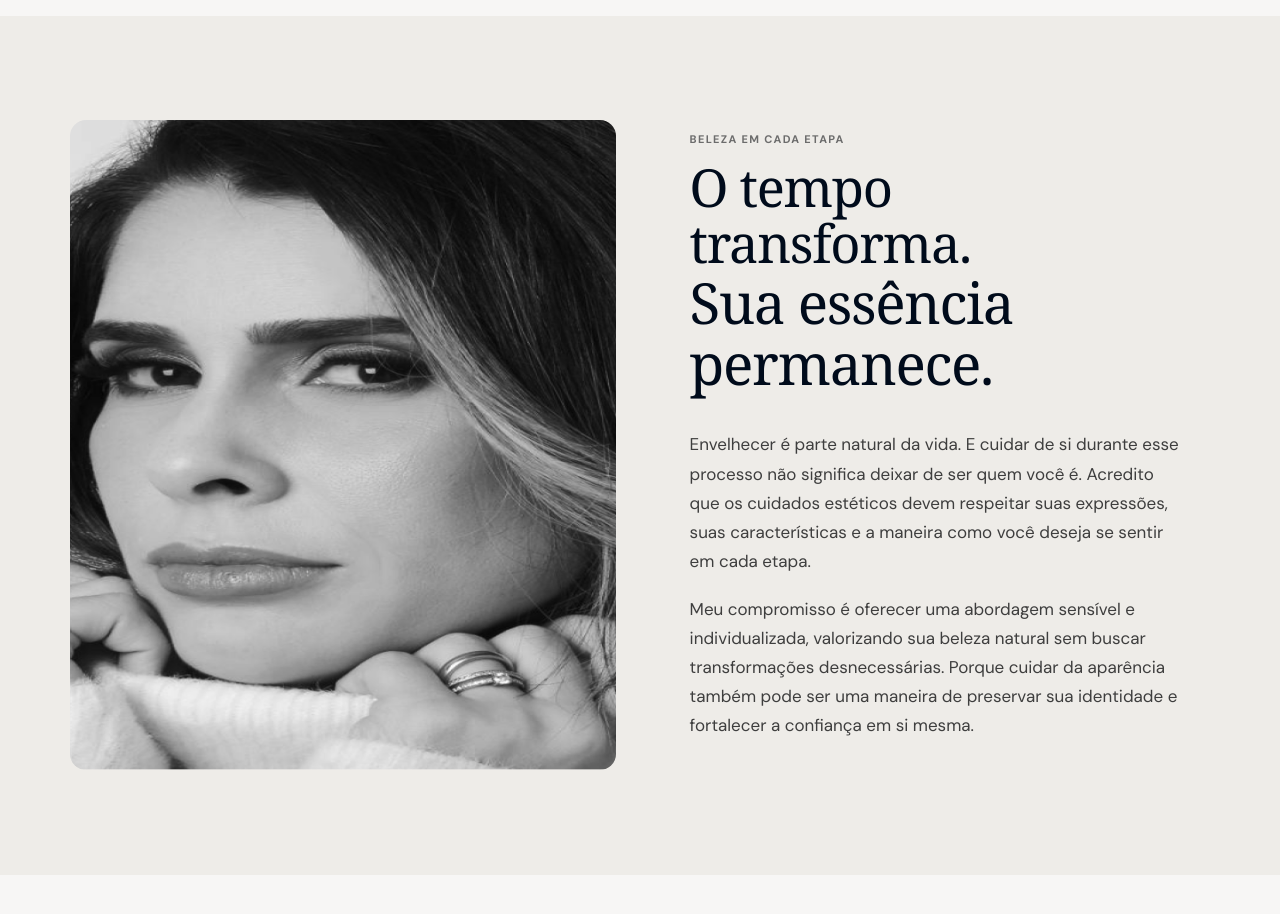
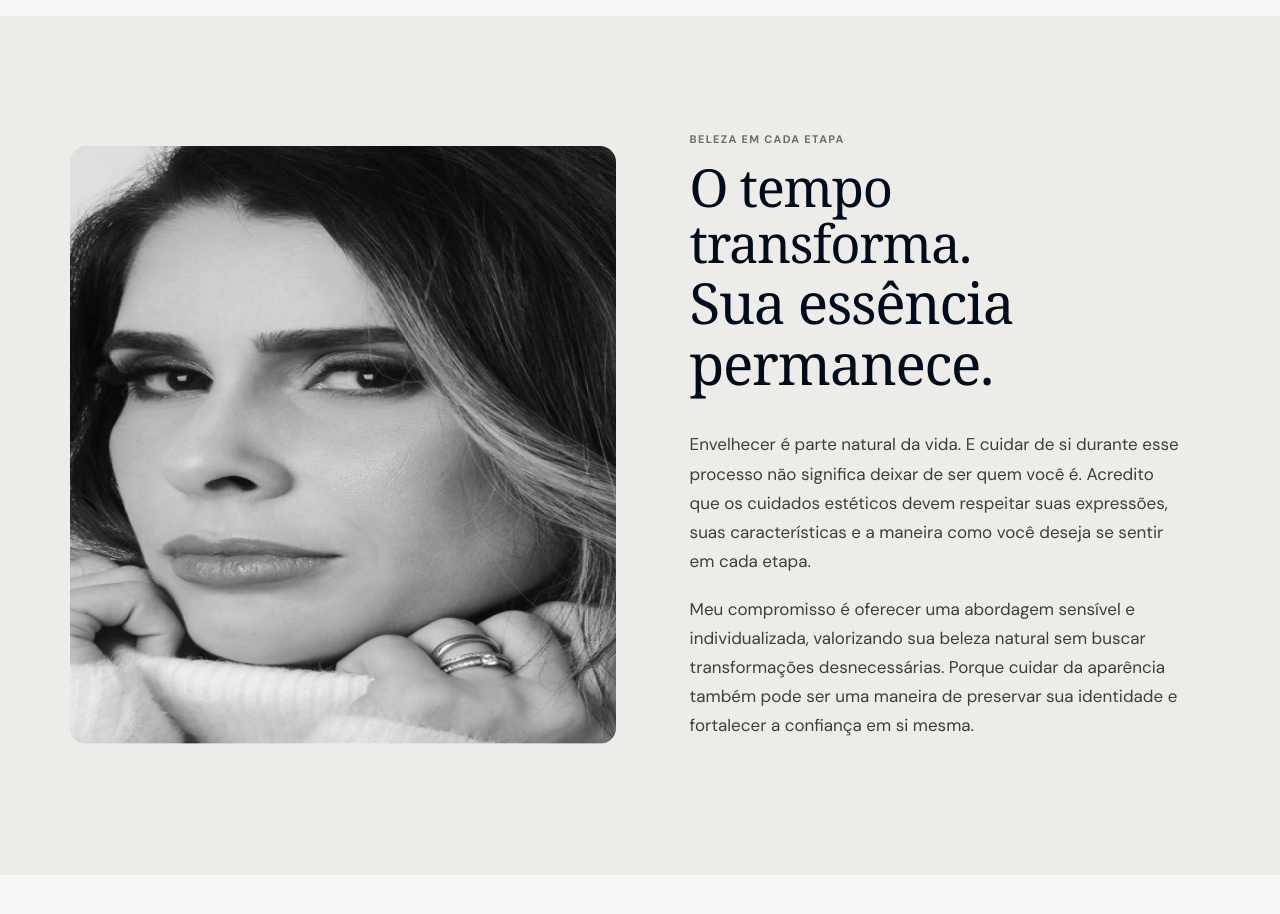
Before and after one commit to Anacruz-dermato/site, a React (Vite) app: page / in a window 1280 px wide. Shown: the part 3580-4494 px from the top of the page. Built offline with nearby package versions, Linux system fonts and the light colour scheme; a web font is replaced by a local one.

Commit message:
Match aging portrait frame to Figma proportions

```diff
--- a/src/styles.css
+++ b/src/styles.css
@@ -80,7 +80,7 @@
 @media(max-width:390px){.reviews .review-grid{width:calc(100% + 18px);margin-right:-18px;padding-right:18px}.reviews .review-card{flex-basis:82%}}
 
 /* Preserve the Figma portrait frame and fill it proportionally without stretching the source image. */
-.aging>img{display:block;width:100%;height:auto;aspect-ratio:.84;object-fit:cover;object-position:center}
+.aging>img{display:block;width:100%;height:auto;aspect-ratio:622/682.3423;object-fit:cover;object-position:center}
 @media(max-width:700px){.aging>img{aspect-ratio:.9;max-height:none}}
 
 /* Align the treatment carousel with its heading and supporting copy. */
```
